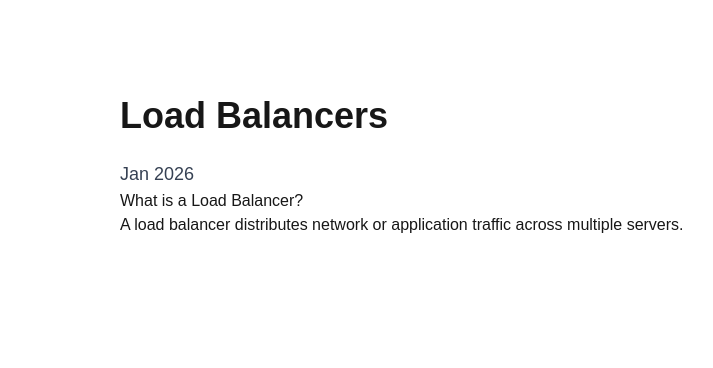
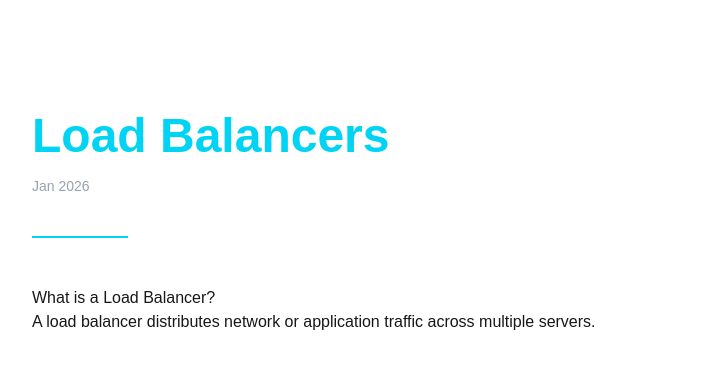
Before and after one commit to Rishabhupadhya/Blog, a Next.js app: page /blog/load-balancers in a window 1280 px wide. Shown: the top 368 px of the page, without its empty margins (160-873 px from the left). Built offline with nearby package versions, Linux system fonts and the light colour scheme.

Commit message:
added cyan as the color

```diff
--- a/app/blog/[slug]/page.tsx
+++ b/app/blog/[slug]/page.tsx
@@ -2,21 +2,57 @@ import { getBlogBySlug } from "@/lib/getBlogs";
 import { MDXRemote } from "next-mdx-remote/rsc";
 import { notFound } from "next/navigation";
 
-export default async function BlogDetail({ params }: { params: Promise<{ slug: string }> }) {
+export default async function BlogDetail({
+  params,
+}: {
+  params: Promise<{ slug: string }>;
+}) {
   const { slug } = await params;
+
   let blog;
   try {
     blog = getBlogBySlug(slug);
   } catch (e) {
     return notFound();
   }
+
   const { content, data } = blog;
   if (!data?.title) return notFound();
+
   return (
-    <article className="max-w-3xl mx-auto px-6 py-24">
-      <h1 className="text-4xl font-bold mb-6">{data.title}</h1>
-      <p className="text-lg leading-relaxed text-gray-700">{data.date}</p>
-      <MDXRemote source={content} />
-    </article>
+    <main className="min-h-screen px-6 py-28">
+      <article className="max-w-4xl mx-auto">
+
+        {/* ===== TITLE ===== */}
+        <h1 className="text-4xl md:text-5xl font-bold mb-4 text-cyan-400">
+          {data.title}
+        </h1>
+
+        {/* ===== META ===== */}
+        <p className="text-sm text-gray-400 mb-10">
+          {data.date}
+        </p>
+
+        {/* ===== DIVIDER ===== */}
+        <div className="h-[2px] w-24 bg-cyan-400 mb-12" />
+
+        {/* ===== CONTENT ===== */}
+        <div
+          className="
+            prose prose-invert
+            prose-headings:text-cyan-400
+            prose-a:text-cyan-400
+            prose-strong:text-white
+            prose-code:text-cyan-300
+            prose-pre:bg-black/40
+            prose-pre:border prose-pre:border-white/10
+            max-w-none
+          "
+        >
+          <MDXRemote source={content} />
+        </div>
+
+      </article>
+    </main>
   );
 }
--- a/src/app/globals.css
+++ b/src/app/globals.css
@@ -2,17 +2,23 @@
 @tailwind components;
 @tailwind utilities;
 
-html {
+html, body {
+  min-height: 100%;
   scroll-behavior: smooth;
 }
 
 body {
-  background-color: #ffffff;
-  color: #0f172a;
-  transition: background-color 0.2s ease, color 0.2s ease;
+  background: linear-gradient(
+    135deg,
+    #020617 0%,
+    #020617 35%,
+    #042f2e 100%
+  );
+  color: #e5e7eb;
+  transition: background-color 0.3s ease, color 0.3s ease;
 }
 
 :focus-visible {
-  outline: 2px solid #06b6d4; /* cyan */
+  outline: 2px solid #22d3ee; /* cyan-400 */
   outline-offset: 2px;
 }
--- a/src/components/BlogCard.tsx
+++ b/src/components/BlogCard.tsx
@@ -1,37 +1,40 @@
+"use client";
+
 import Link from "next/link";
 
-type BlogCardProps = {
-  slug: string;
+interface BlogCardProps {
   title: string;
   description: string;
-  date: string;
-};
+  slug: string;
+}
 
 export default function BlogCard({
-  slug,
   title,
   description,
-  date,
+  slug,
 }: BlogCardProps) {
   return (
     <Link href={`/blog/${slug}`}>
-      <article
+      <div
         className="
-          rounded-2xl
-          bg-white
-          p-6
-          shadow-md
-          transition-transform duration-300
+          group cursor-pointer
+          rounded-2xl p-6
+          bg-white/5 backdrop-blur
+          border border-white/10
+          transition-all duration-300
+          hover:scale-[1.03]
           hover:-translate-y-2
-          hover:rotate-[0.5deg]
-          hover:shadow-xl
-          cursor-pointer
+          hover:shadow-[0_25px_80px_-15px_rgba(34,211,238,0.35)]
         "
       >
-        <p className="text-sm text-gray-500 mb-2">{date}</p>
-        <h2 className="text-xl font-semibold mb-3">{title}</h2>
-        <p className="text-gray-600 leading-relaxed">{description}</p>
-      </article>
+        <h3 className="text-xl font-semibold text-cyan-400 mb-3">
+          {title}
+        </h3>
+
+        <p className="text-gray-300 text-sm leading-relaxed">
+          {description}
+        </p>
+      </div>
     </Link>
   );
 }
```
